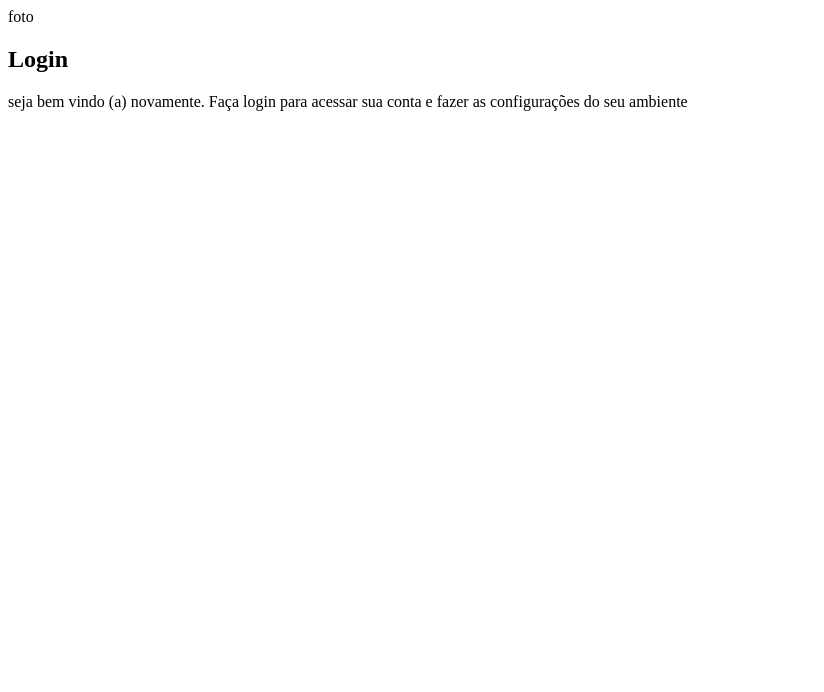
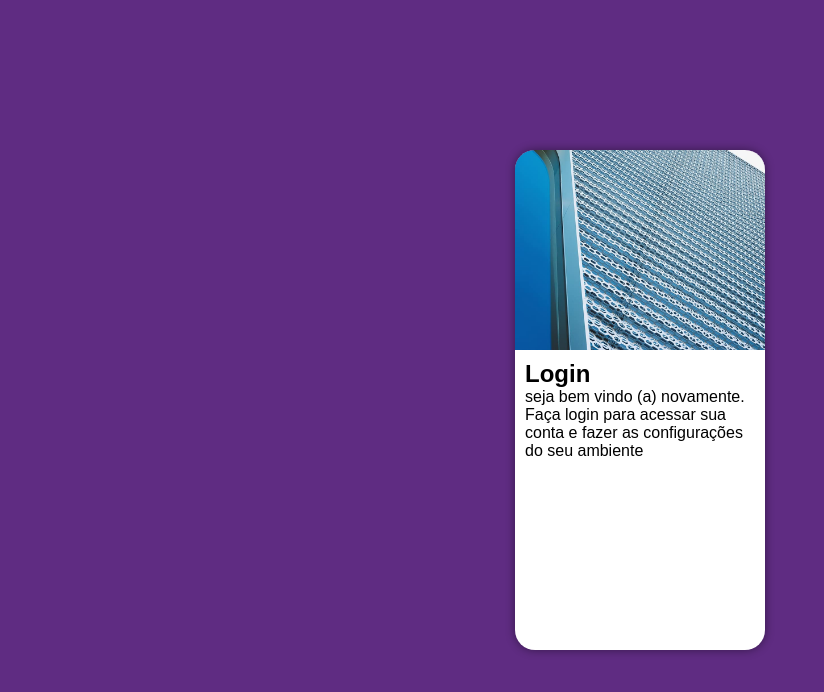
Before and after one commit to rinaldoalbuquerque/projeto-login, a plain HTML site: page index.html in a window 1280 px wide. Shown: the whole page, without its empty margins (0-824 px from the left). Drawn offline with Linux system fonts and the light colour scheme.

Commit message:
atualização projeto login

```diff
--- a/estilos/style.css
+++ b/estilos/style.css
@@ -5,3 +5,49 @@
     --cor0: #5f2c82;
     --cor1: #49a09d;
 }
+
+* {
+    margin: 0px;
+    padding: 0px;
+    box-sizing: border-box;
+    font-family: Arial, Helvetica, sans-serif;
+}
+
+body, html {
+    background-color: var(--cor0);
+    height: 100vh;
+    width: 100vw;
+}
+
+main {
+    width: 100vw;
+    height: 100vh;
+    position: relative;
+}
+
+section#login {
+    display: block;
+    position: absolute;
+    top: 50%;
+    left: 50%;
+    transform: translate(-50%, -50%);
+    overflow: hidden;
+
+    background-color: white;
+    width: 250px;
+    height: 500px;
+    border-radius: 20px;
+    box-shadow: 0px 0px 10px rgba(0, 0, 0, 0.438);
+}
+
+section#login > div#imagem {
+    background: var(--cor0) url(../imagens/metal.jpg) no-repeat;
+    background-size: cover;
+    background-position: left bottom;
+    height: 200px;
+}
+
+section#login > div#formulario {
+    display: block;
+    padding: 10px;
+}
--- a/index.html
+++ b/index.html
@@ -10,7 +10,7 @@
     <main>
        <section id="login">
         <div id="imagem">
-            foto
+
         </div>
 
         <div id="formulario">
```
